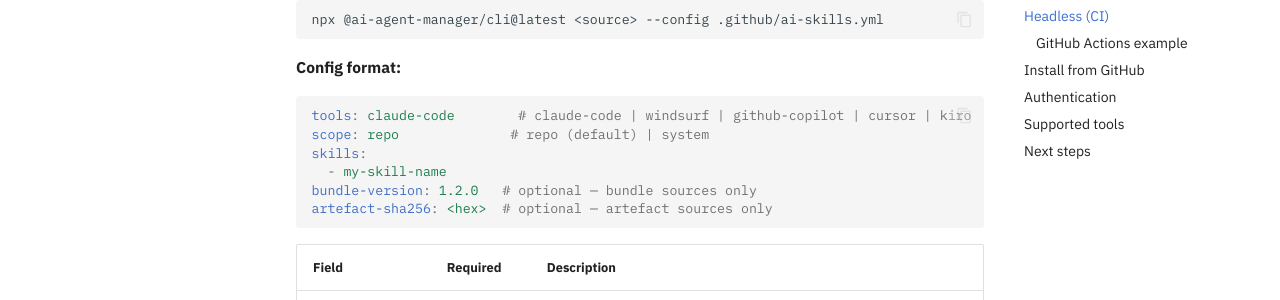
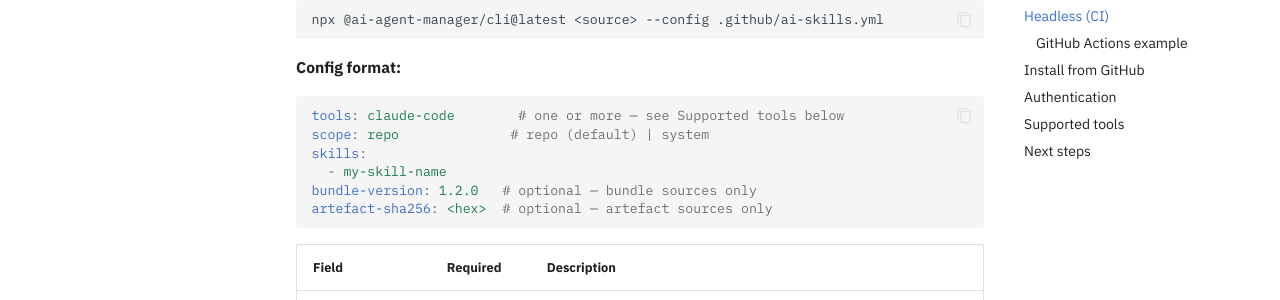
Before and after one commit to ai-agent-manager/agent-manager, an MkDocs documentation site: the page built from docs/getting-started.md, in a window 1280 px wide and 900 px high, scrolled down 734 px. Shown: the part 154-454 px from the top of the window. Built offline with MkDocs 1.6.1 and Material for MkDocs 9.7.7, drawn with Linux system fonts in a browser that asks for light colours; comment, search, counter and statistics services are not loaded.

Commit message:
docs: drop hand-maintained tool enum from getting-started example
Point the config sample at the Supported tools table instead so the
inline list cannot drift from the registry.

````diff
--- a/docs/getting-started.md
+++ b/docs/getting-started.md
@@ -34,7 +34,7 @@ npx @ai-agent-manager/cli@latest <source> --config .github/ai-skills.yml
 **Config format:**
 
 ```yaml
-tools: claude-code        # claude-code | windsurf | github-copilot | cursor | kiro
+tools: claude-code        # one or more — see Supported tools below
 scope: repo              # repo (default) | system
 skills:
   - my-skill-name
````
